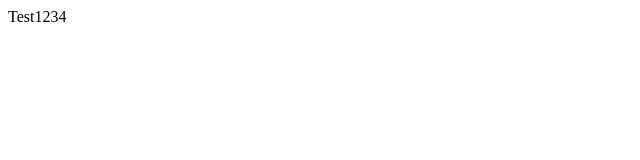
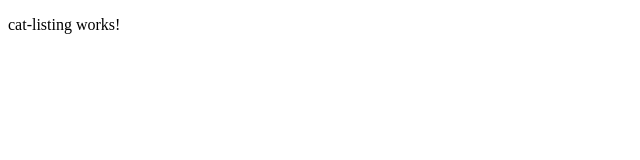
Before and after one commit to sayedmelb/cat-list, an Angular app: page / in a window 1280 px wide. Shown: the top 160 px of the page, without its empty margins (0-640 px from the left). Built offline with nearby package versions, Linux system fonts and the light colour scheme.

Commit message:
adding router outlet and listing component

```diff
--- a/src/app/app-routing.module.ts
+++ b/src/app/app-routing.module.ts
@@ -1,11 +1,19 @@
 import { NgModule } from '@angular/core';
 import { Routes, RouterModule } from '@angular/router';
+import { CommonModule } from '@angular/common';
+import { AppComponent } from '../app/app.component';
+import { CatListingComponent} from '../app/components/cat-listing/cat-listing.component';
 
-
-const routes: Routes = [];
+const routes: Routes = [
+  {
+    path : '',
+    component: CatListingComponent,
+  }
+];
 
 @NgModule({
-  imports: [RouterModule.forRoot(routes)],
-  exports: [RouterModule]
+  imports: [CommonModule, RouterModule.forRoot(routes)],
+  exports: [RouterModule],
+  declarations: [] // syed added for update
 })
 export class AppRoutingModule { }
--- a/src/app/app.component.html
+++ b/src/app/app.component.html
@@ -1 +1,3 @@
-<div>Test1234</div>
+<div class="container-fluid">
+    <router-outlet></router-outlet>
+</div>
--- a/src/app/app.component.ts
+++ b/src/app/app.component.ts
@@ -1,4 +1,5 @@
 import { Component } from '@angular/core';
+import { Router, ActivatedRoute} from '@angular/router';
 
 @Component({
   selector: 'app-root',
@@ -6,5 +7,13 @@ import { Component } from '@angular/core';
   styleUrls: ['./app.component.scss']
 })
 export class AppComponent {
-  title = 'cat-list';
+  // title = 'cat-list';
+ constructor(private router: Router, private activatedRoute: ActivatedRoute) {
+
+ }
+
+ ngOnInit() {
+
+ }
+
 }
--- a/src/app/app.module.ts
+++ b/src/app/app.module.ts
@@ -3,10 +3,12 @@ import { NgModule } from '@angular/core';
 
 import { AppRoutingModule } from './app-routing.module';
 import { AppComponent } from './app.component';
+import { CatListingComponent } from './components/cat-listing/cat-listing.component';
 
 @NgModule({
   declarations: [
-    AppComponent
+    AppComponent,
+    CatListingComponent
   ],
   imports: [
     BrowserModule,
--- /dev/null
+++ b/src/app/components/cat-listing/cat-listing.component.html
@@ -0,0 +1 @@
+<p>cat-listing works!</p>
--- /dev/null
+++ b/src/app/components/cat-listing/cat-listing.component.ts
@@ -0,0 +1,15 @@
+import { Component, OnInit } from '@angular/core';
+
+@Component({
+  selector: 'app-cat-listing',
+  templateUrl: './cat-listing.component.html',
+  styleUrls: ['./cat-listing.component.scss']
+})
+export class CatListingComponent implements OnInit {
+
+  constructor() { }
+
+  ngOnInit(): void {
+  }
+
+}
```
Also changed, not shown: src/app/components/cat-listing/cat-listing.component.scss (added), 1 other file (tests, documents, lock files or other folders).
